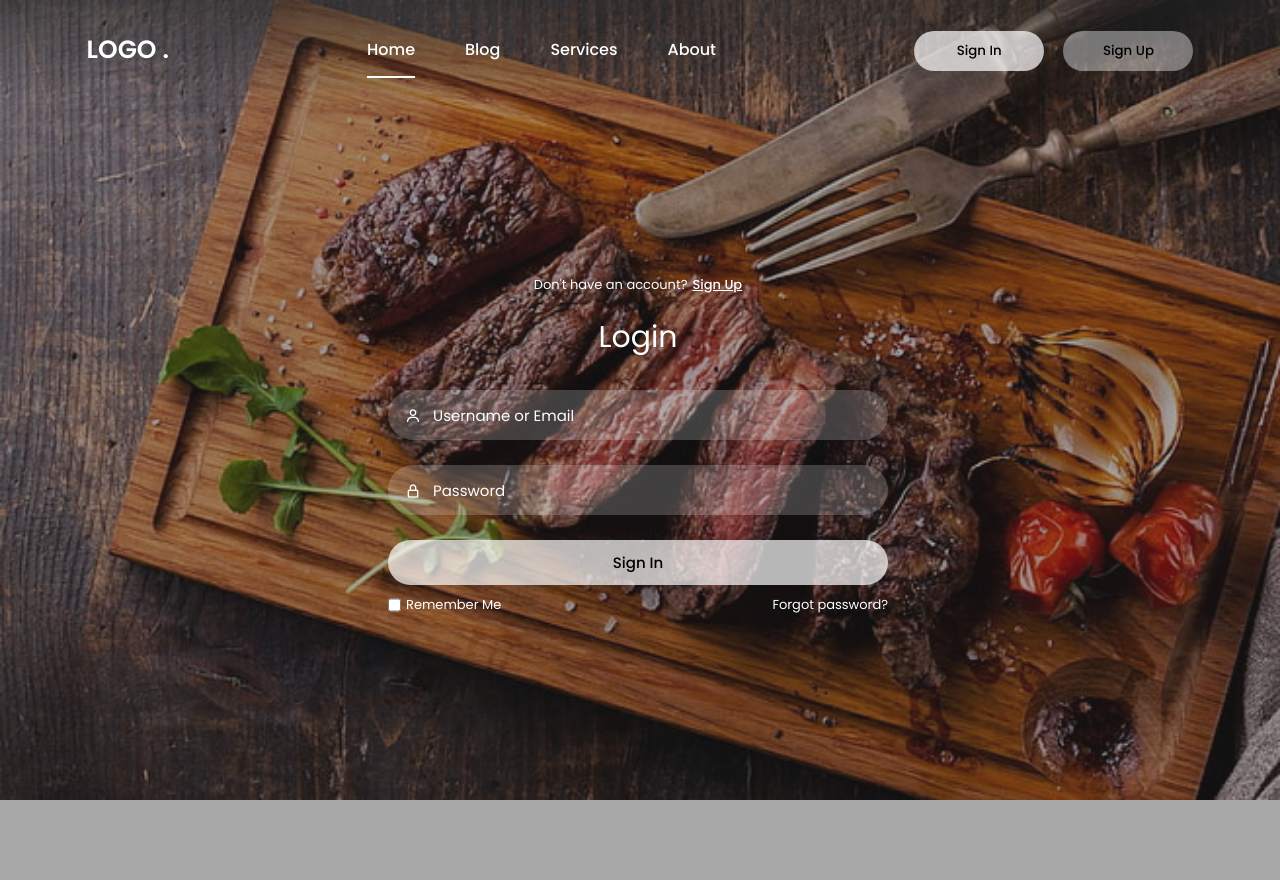
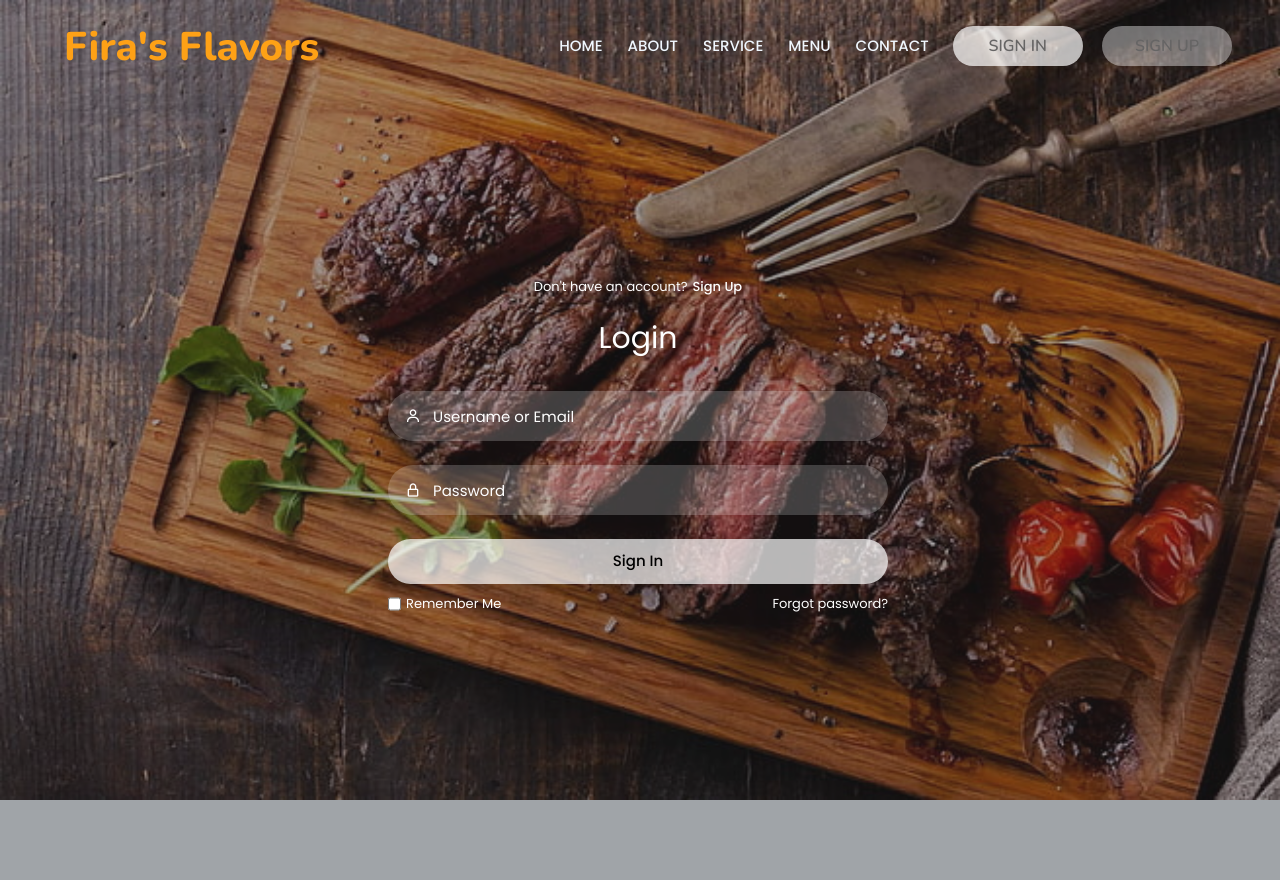
Before and after one commit to FirasKahlaoui/firas-flavors, a PHP site: page /login.php in a window 1280 px wide. Run offline with PHP 8.4, Linux system fonts and the light colour scheme.

Commit message:
navbar of the login page

```diff
--- a/login.php
+++ b/login.php
@@ -102,23 +102,51 @@ $conn->close();
       rel="stylesheet"
     />
     <link rel="stylesheet" href="./css/login.css" />
+
+    <!-- Google Web Fonts -->
+    <link rel="preconnect" href="https://fonts.googleapis.com" />
+    <link rel="preconnect" href="https://fonts.gstatic.com" crossorigin />
+    <link
+      href="https://fonts.googleapis.com/css2?family=Heebo:wght@400;500;600&family=Nunito:wght@600;700;800&family=Pacifico&display=swap"
+      rel="stylesheet"
+    />
+
+    <!-- Customized Bootstrap Stylesheet -->
+    <link href="css/bootstrap.min.css" rel="stylesheet" />
+
+    <!-- Template Stylesheet -->
+    <link href="css/style.css" rel="stylesheet" />
     <title>Fira's Flavors</title>
   </head>
   <body>
     <div class="wrapper">
-      <nav class="nav">
-        <div class="nav-logo">
-          <p>LOGO .</p>
-        </div>
-        <div class="nav-menu" id="navMenu">
-          <ul>
-            <li><a href="#" class="link active">Home</a></li>
-            <li><a href="#" class="link">Blog</a></li>
-            <li><a href="#" class="link">Services</a></li>
-            <li><a href="#" class="link">About</a></li>
-          </ul>
-        </div>
-        <div class="nav-button">
+    <nav
+          class="navbar navbar-expand-lg navbar-dark bg-dark px-4 px-lg-5 py-3 py-lg-0"
+        >
+          <a href="./index.php" class="navbar-brand p-0">
+            <h1 class="text-primary m-0">
+              <i class="fa fa-utensils me-3"></i>Fira's Flavors
+            </h1>
+          </a>
+          <button
+            class="navbar-toggler"
+            type="button"
+            data-bs-toggle="collapse"
+            data-bs-target="#navbarCollapse"
+          >
+            <span class="fa fa-bars"></span>
+          </button>
+          <div class="collapse navbar-collapse" id="navbarCollapse">
+            <div class="navbar-nav ms-auto py-0 pe-4">
+              <a href="index.php" class="nav-item nav-link">Home</a>
+              <a href="about.php" class="nav-item nav-link">About</a>
+              <a href="service.php" class="nav-item nav-link">Service</a>
+              <a href="menu.php" class="nav-item nav-link">Menu</a>
+
+              <a href="contact.php" class="nav-item nav-link">Contact</a>
+            </div>
+          </div>
+          <div class="nav-button">
           <button class="btn white-btn" id="loginBtn" onclick="login()">
             Sign In
           </button>
@@ -126,10 +154,7 @@ $conn->close();
             Sign Up
           </button>
         </div>
-        <div class="nav-menu-btn">
-          <i class="bx bx-menu" onclick="myMenuFunction()"></i>
-        </div>
-      </nav>
+        </nav>
       <!----------------------------- Form box ----------------------------------->
       <div class="form-box">
         <!------------------- login form -------------------------->
```
